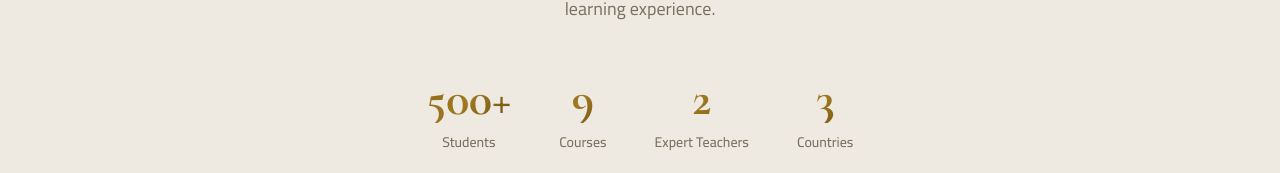
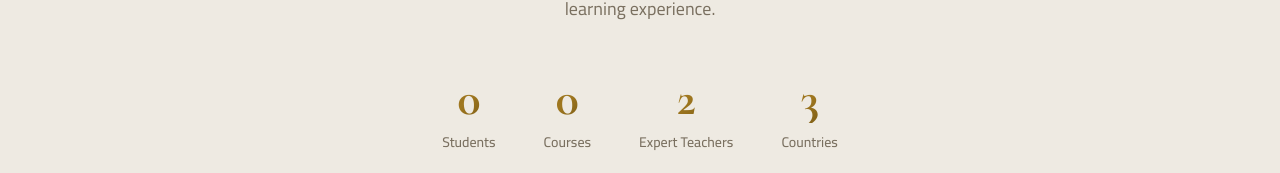
Before and after one commit to abirdakhlaoui/pianoud, a Next.js app: page /about in a window 1280 px wide. Shown: the part 408-581 px from the top of the page. Built offline with nearby package versions, Linux system fonts and the light colour scheme; no server answers; the database is empty.

Commit message:
Make About page stats dynamic from /api/stats (real-time)

```diff
--- a/src/app/about/page.tsx
+++ b/src/app/about/page.tsx
@@ -1,4 +1,5 @@
 "use client"
+import { useState, useEffect } from "react"
 
 import { useLang } from "@/components/providers/LangProvider"
 import Link from "next/link"
@@ -29,6 +30,16 @@ const TIMELINE = [
 
 export default function AboutPage() {
   const { isAr } = useLang()
+  const [stats, setStats] = useState({ students: 0, courses: 0, enrollments: 0, countries: 3 })
+  useEffect(() => {
+    fetch("/api/stats").then(r => r.json()).then(setStats).catch(() => {})
+  }, [])
+  const liveStats = [
+    { value: stats.students > 0 ? `${stats.students}+` : "0", en:"Students",        ar:"طالب"        },
+    { value: String(stats.courses),                            en:"Courses",         ar:"دورة"        },
+    { value: "2",                                              en:"Expert Teachers", ar:"مدرّس خبير"  },
+    { value: String(stats.countries),                          en:"Countries",       ar:"دول"         },
+  ]
 
   return (
     <main style={{ minHeight:"100vh", background:"var(--ink)", paddingTop:80 }} dir={isAr?"rtl":"ltr"}>
@@ -61,7 +72,7 @@ export default function AboutPage() {
 
           {/* Stats */}
           <div style={{ display:"flex", gap:48, justifyContent:"center", flexWrap:"wrap" }}>
-            {STATS.map((stat: any, i: any) => (
+            {liveStats.map((stat: any, i: any) => (
               <div key={i} style={{ textAlign:"center" }}>
                 <div className="font-display gradient-text" style={{ fontSize:48, fontWeight:800, lineHeight:1 }}>{stat.value}</div>
                 <div style={{ fontSize:14, color:"var(--text-muted)", marginTop:6, fontWeight:500 }}>
```
